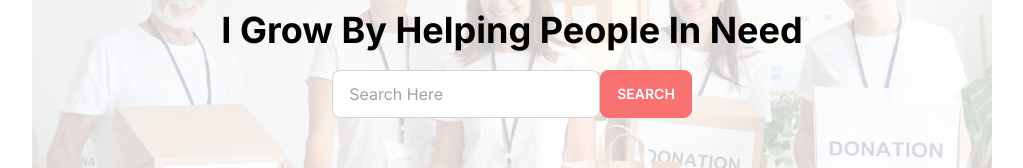
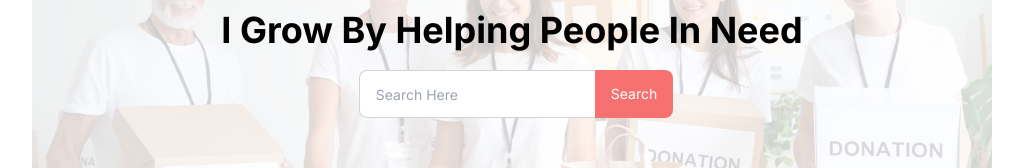
Before and after one commit to rezoanahmed/purnor-jonno, a React (Vite) app: page / in a window 1280 px wide. Shown: the part 205-373 px from the top of the page, without its empty margins (128-1151 px from the left). Built offline with nearby package versions, Linux system fonts and the light colour scheme.

Commit message:
added see all and see less button in my donations page

```diff
--- a/src/Pages/Donations/Donations.jsx
+++ b/src/Pages/Donations/Donations.jsx
@@ -1,9 +1,13 @@
+import { useState } from "react";
 import MyDonationCard from "./MyDonationCard";
 
 
 const Donations = () => {
     const myDonations = JSON.parse(localStorage.getItem('donation'));
-    // console.log(myDonations);
+    // console.log(myDonations.length);
+    const [show, setShow]=useState(false);
+
+
 
     return (
         <>
@@ -13,10 +17,15 @@ const Donations = () => {
         <div className="mt-2 grid grid-cols-1 md:grid-cols-2 gap-4">
 
             {
-
-                myDonations?.map(element => <MyDonationCard key={element.id} donation={element}></MyDonationCard>)
+                show?myDonations?.map(element => <MyDonationCard key={element.id} donation={element}></MyDonationCard>)
+                :myDonations?.slice(0,4).map(element => <MyDonationCard key={element.id} donation={element}></MyDonationCard>)
             }
         </div>
+        <div className="flex justify-center mt-10">
+
+        <button onClick={()=>setShow(!show)} className="bg-green-900 text-white p-2 rounded-md">{show?"See Less":"See All"}</button>
+        </div>
+
     </>
     );
 };
--- a/src/Pages/Donations/MyDonationCard.jsx
+++ b/src/Pages/Donations/MyDonationCard.jsx
@@ -6,7 +6,7 @@ const MyDonationCard = ({donation}) => {
         <div className="mt-5">
             <div className="flex flex-col md:flex-row items-center gap-2 rounded-md" style={{backgroundColor:bg_color}}>
                 <div className="">
-                    <img src={picture} alt="" className="rounded-md h-200px" />
+                    <img src={picture} alt="" className="rounded-md lg:w-[220px] lg:h-[170px]" />
                 </div>
                 <div className="p-2 space-y-2">
                     <p className="text-sm inline-block p-0.5 rounded-md" style={{color:text_color, backgroundColor:category_color}}>{category}</p>
--- a/src/Pages/Stats/PieChartComponent.jsx
+++ b/src/Pages/Stats/PieChartComponent.jsx
@@ -1,7 +1,7 @@
 import React from 'react';
 import { PieChart, Pie, Cell, Tooltip, Legend } from 'recharts';
 
-const PieChartComponent = ({parameter}) => {
+const PieChartComponent = ({ parameter }) => {
     console.log(parameter[0]);
     const data = [
         { name: 'Your Donation', value: parameter[1] },
@@ -25,7 +25,7 @@ const PieChartComponent = ({parameter}) => {
         );
     };
 
-    const COLORS = [ '#00C49F', '#FF444A'];
+    const COLORS = ['#00C49F', '#FF444A'];
 
     return (
         <div className='flex h-[75vh] items-center justify-center'>
--- a/src/Pages/Stats/Stats.jsx
+++ b/src/Pages/Stats/Stats.jsx
@@ -21,7 +21,7 @@ const Stats = () => {
     // console.log(storageDonation);
     const donations = [totalDonation, storageDonation];
     return (
-        <div>
+        <div className='scale-50 lg:scale-100'>
             <PieChartComponent parameter={donations}></PieChartComponent>
         </div>
     );
--- a/src/components/Hero/Hero.jsx
+++ b/src/components/Hero/Hero.jsx
@@ -5,14 +5,14 @@ const Hero = () => {
     return (
         <>
         <div>
-            <div className="mt-5 hero h-[50vh]" style={{ backgroundImage: 'url(../../../public/Banner.png)' }}>
+            <div className="mt-5 hero h-[70vh] md:h-[50vh]" style={{ backgroundImage: 'url(../../../public/Banner.png)' }}>
                 <div className="hero-overlay bg-white bg-opacity-80"></div>
                 <div className="hero-content text-center text-black">
                     <div className="flex flex-col items-center">
                         <h1 className="mb-5 text-xl md:text-4xl font-bold">I Grow By Helping People In Need</h1>
                         <div className='flex'>
-                            <input type="text" placeholder="Search Here" className="input input-bordered w-full max-w-xs" />
-                            <button className="btn btn-error text-white">Search</button>
+                            <input type="text" placeholder="Search Here" className="input input-bordered w-3/4 lg:w-full text-sm max-w-xs" />
+                            <button className="bg-red-400 text-sm px-4 rounded-r-lg -mx-2 text-white">Search</button>
                         </div>
                     </div>
                 </div>
```
Lines whose indentation alone changed are shown as unchanged.
